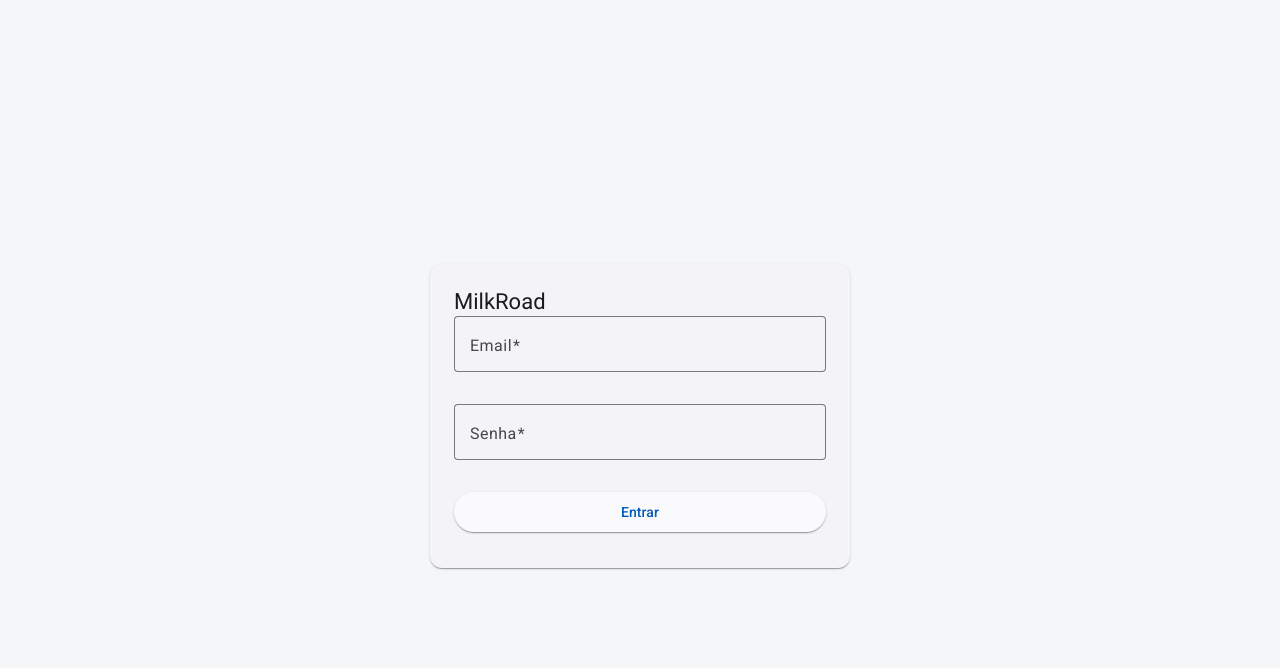
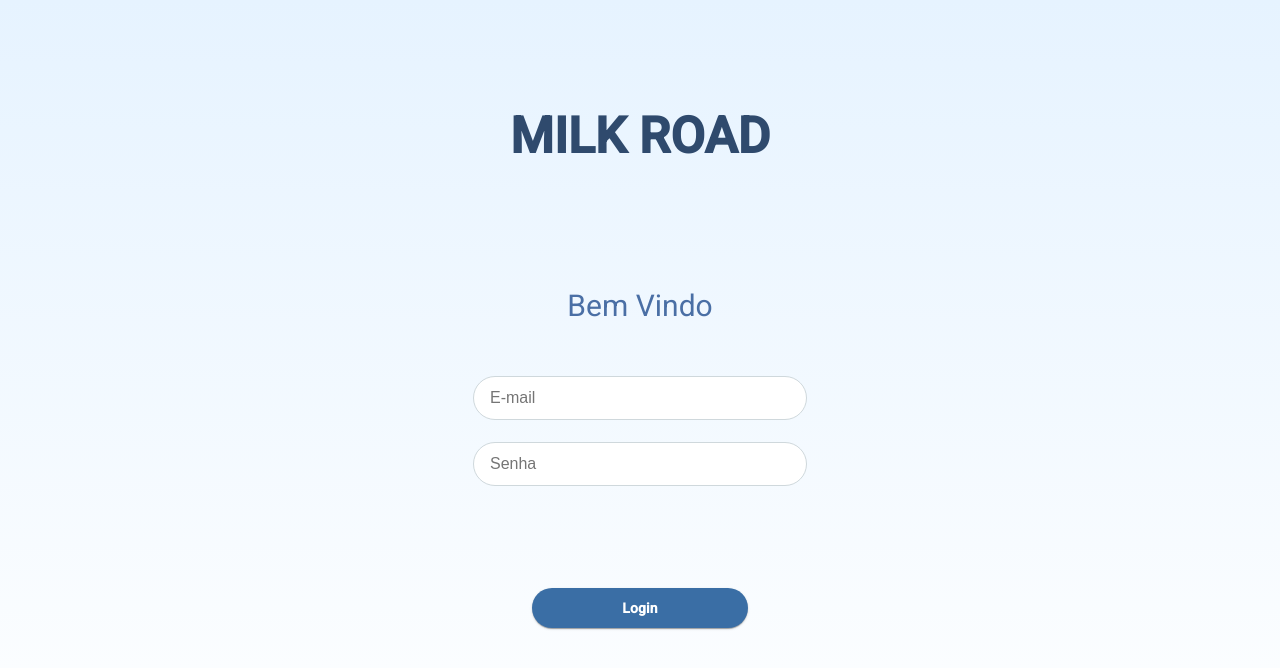
Before and after one commit to Bruna-Leticia12/milkroad-fe, an Angular app: page /login in a window 1280 px wide. Shown: the top 668 px of the page. Built offline with nearby package versions, Linux system fonts and the light colour scheme.

Commit message:
Estilização da tela de login e definição de padrão

```diff
--- a/src/app/components/login/login.component.html
+++ b/src/app/components/login/login.component.html
@@ -1,25 +1,30 @@
 <div class="login-root">
-  <mat-card class="login-card">
-    <mat-card-header>
-      <mat-card-title>MilkRoad</mat-card-title>
-    </mat-card-header>
+  <div class="login-box">
+    <h1 class="title">MILK ROAD</h1>
+    <p class="subtitle">Bem Vindo</p>
 
-    <mat-card-content>
-      <form [formGroup]="form" (ngSubmit)="submit()">
-        <mat-form-field appearance="outline" class="full">
-          <mat-label>Email</mat-label>
-          <input matInput formControlName="email" type="email" />
-        </mat-form-field>
+    <form [formGroup]="form" (ngSubmit)="submit()" class="login-form">
+      <div class="input-wrapper">
+        <input
+          type="email"
+          placeholder="E-mail"
+          formControlName="email"
+          class="custom-input"
+        />
+      </div>
 
-        <mat-form-field appearance="outline" class="full">
-          <mat-label>Senha</mat-label>
-          <input matInput formControlName="senha" type="password" />
-        </mat-form-field>
+      <div class="input-wrapper">
+        <input
+          type="password"
+          placeholder="Senha"
+          formControlName="senha"
+          class="custom-input"
+        />
+      </div>
 
-        <button mat-raised-button color="primary" class="full" [disabled]="loading">
-          Entrar
-        </button>
-      </form>
-    </mat-card-content>
-  </mat-card>
+      <button (click)="teste()" mat-raised-button color="primary" class="login-btn" [disabled]="loading">
+        Login
+      </button>
+    </form>
+  </div>
 </div>
--- a/src/app/components/login/login.component.scss
+++ b/src/app/components/login/login.component.scss
@@ -1,16 +1,64 @@
 .login-root {
+  height: 100vh;
   display: flex;
-  height: 100vh;
   align-items: center;
   justify-content: center;
-  background: #f4f6f8;
-  padding: 16px;
+  background: linear-gradient(180deg, #e6f3ff 0%, #ffffff 100%);
+  font-family: 'Roboto', sans-serif;
 }
 
-.login-card {
+.login-box {
+  background: transparent;
   width: 100%;
-  max-width: 420px;
-  padding: 8px;
+  max-width: 360px;
+  text-align: center;
 }
 
-.full { width: 100%; margin-bottom: 12px; }
+.title {
+  font-size: 50px;
+  font-weight: bold;
+  color: #2f4a6d;
+  margin-bottom: 150px;
+}
+
+.subtitle {
+  font-size: 30px;
+  color: #4a6fa5;
+  margin-bottom: 60px;
+}
+
+.login-form {
+  display: flex;
+  flex-direction: column;
+  gap: 22px;
+}
+
+.input-wrapper {
+  width: 100%;
+}
+
+.custom-input {
+  width: 300px;
+  padding: 12px 16px;
+  border: 1px solid #cfd8dc; /* cinza discreto */
+  border-radius: 25px; /* bem arredondado */
+  font-size: 16px;
+  background: #ffffff;
+  outline: none;
+  transition: border 0.3s;
+}
+
+.custom-input:focus {
+  border: 1px solid #3a6ea5; /* azul discreto no foco */
+}
+
+.login-btn {
+  background-color: #3a6ea5 !important; /* azul escuro */
+  border-radius: 25px;
+  padding: 10px;
+  font-weight: bold;
+  color: #ffffff !important; /* texto branco */
+  width: 60%; /* 🔹 menor que os inputs */
+  margin: 80px auto; /* 🔹 centraliza */
+  display: block;
+}
--- a/src/app/components/login/login.component.ts
+++ b/src/app/components/login/login.component.ts
@@ -25,6 +25,9 @@
       senha: ['', [Validators.required, Validators.minLength(4)]]
     });
   }
+  teste(){
+    console.log("Voce clicou")
+  }
 
   submit() {
     if (this.form.invalid) return;
```
